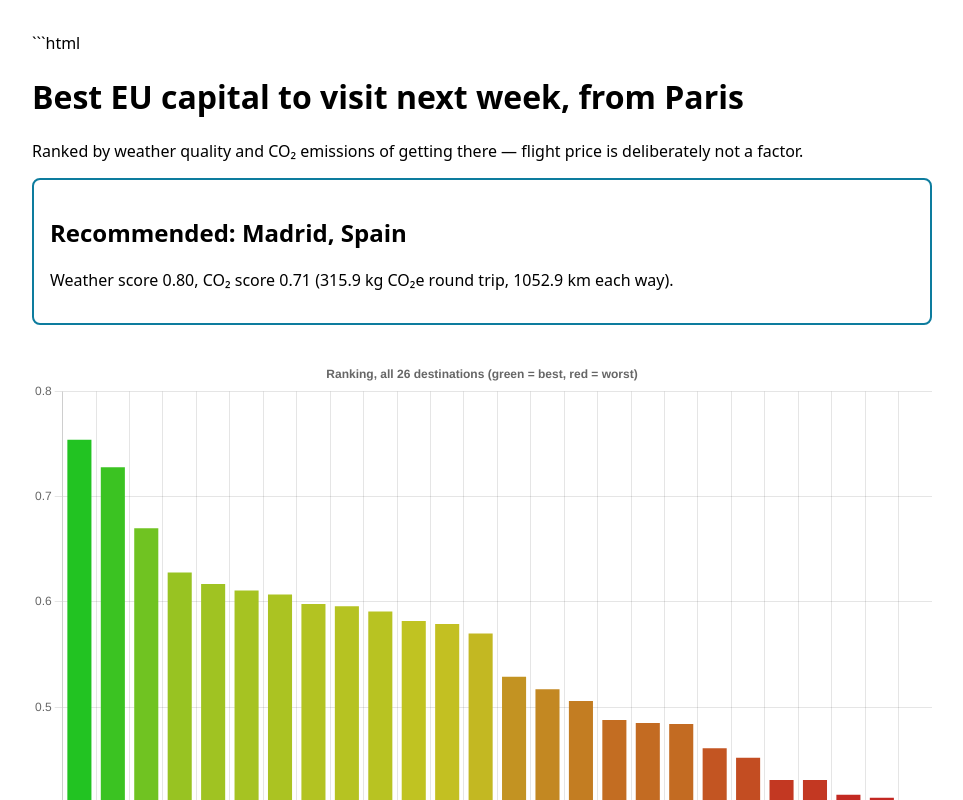
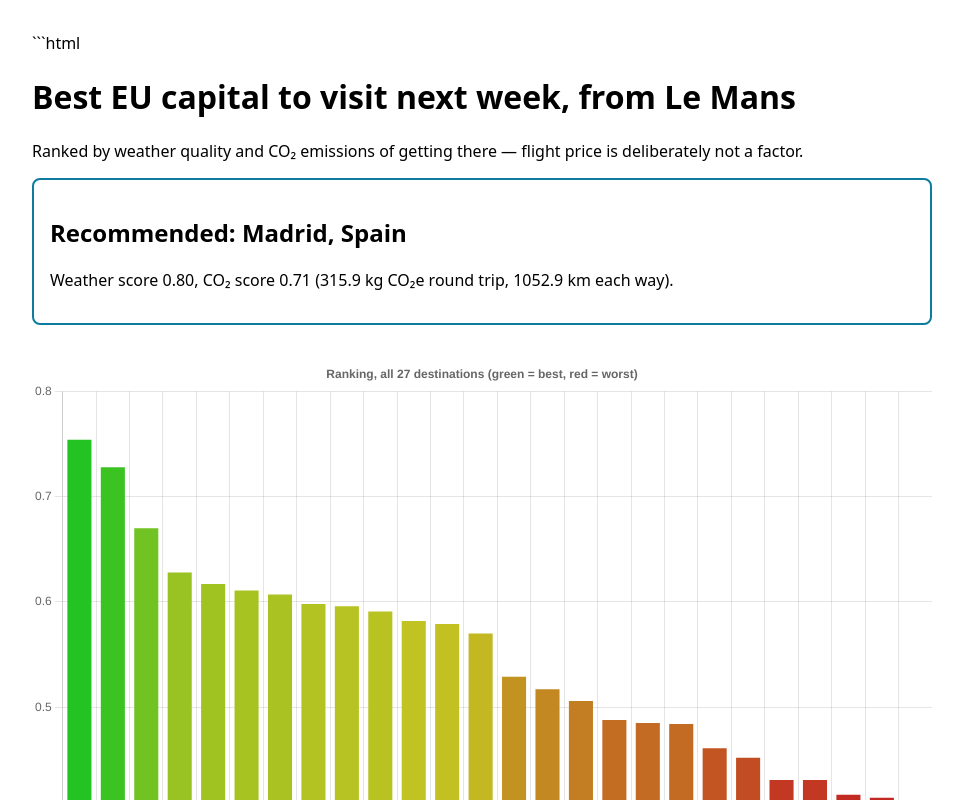
Before and after one commit to A-BAHA19/eu-capitals-dashboard, a plain HTML site: page docs/index.html in a window 1280 px wide. Shown: the top 800 px of the page, without its empty margins (158-1121 px from the left). Drawn offline with nearby package versions, Linux system fonts and the light colour scheme.

Commit message:
Update index.html

```diff
--- a/docs/index.html
+++ b/docs/index.html
@@ -13,7 +13,7 @@
 </style>
 </head>
 <body>
-  <h1>Best EU capital to visit next week, from Paris</h1>
+  <h1>Best EU capital to visit next week, from Le Mans</h1>
   <p>Ranked by weather quality and CO&#8322; emissions of getting there — flight price is
      deliberately not a factor.</p>
   <div id="recommendation">Loading...</div>
@@ -77,7 +77,7 @@
       options: {
         plugins: {
           legend: { display: false },
-          title: { display: true, text: 'Ranking, all 26 destinations (green = best, red = worst)' },
+          title: { display: true, text: 'Ranking, all 27 destinations (green = best, red = worst)' },
           tooltip: {
             callbacks: {
               title: (items) => {
```
